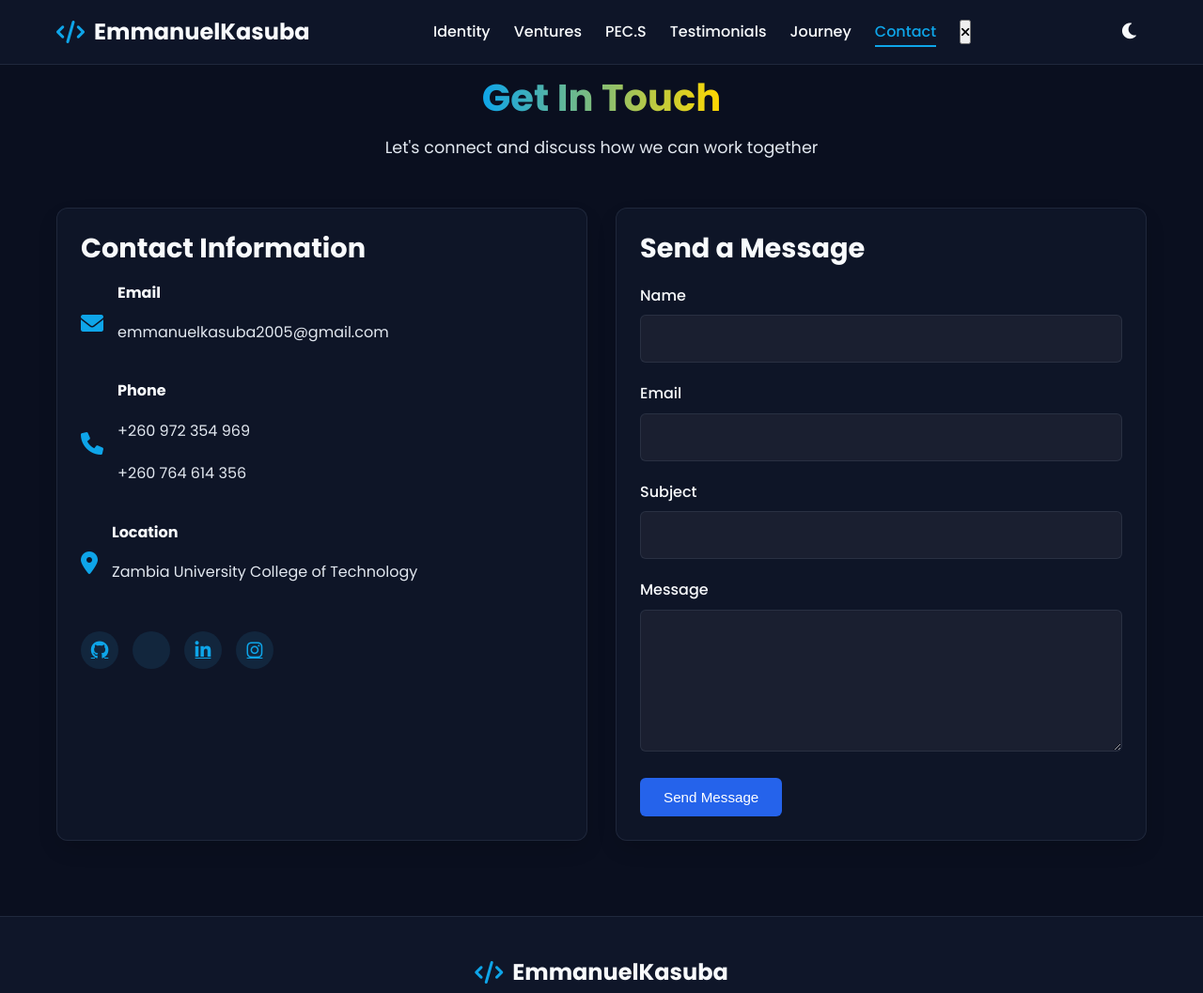
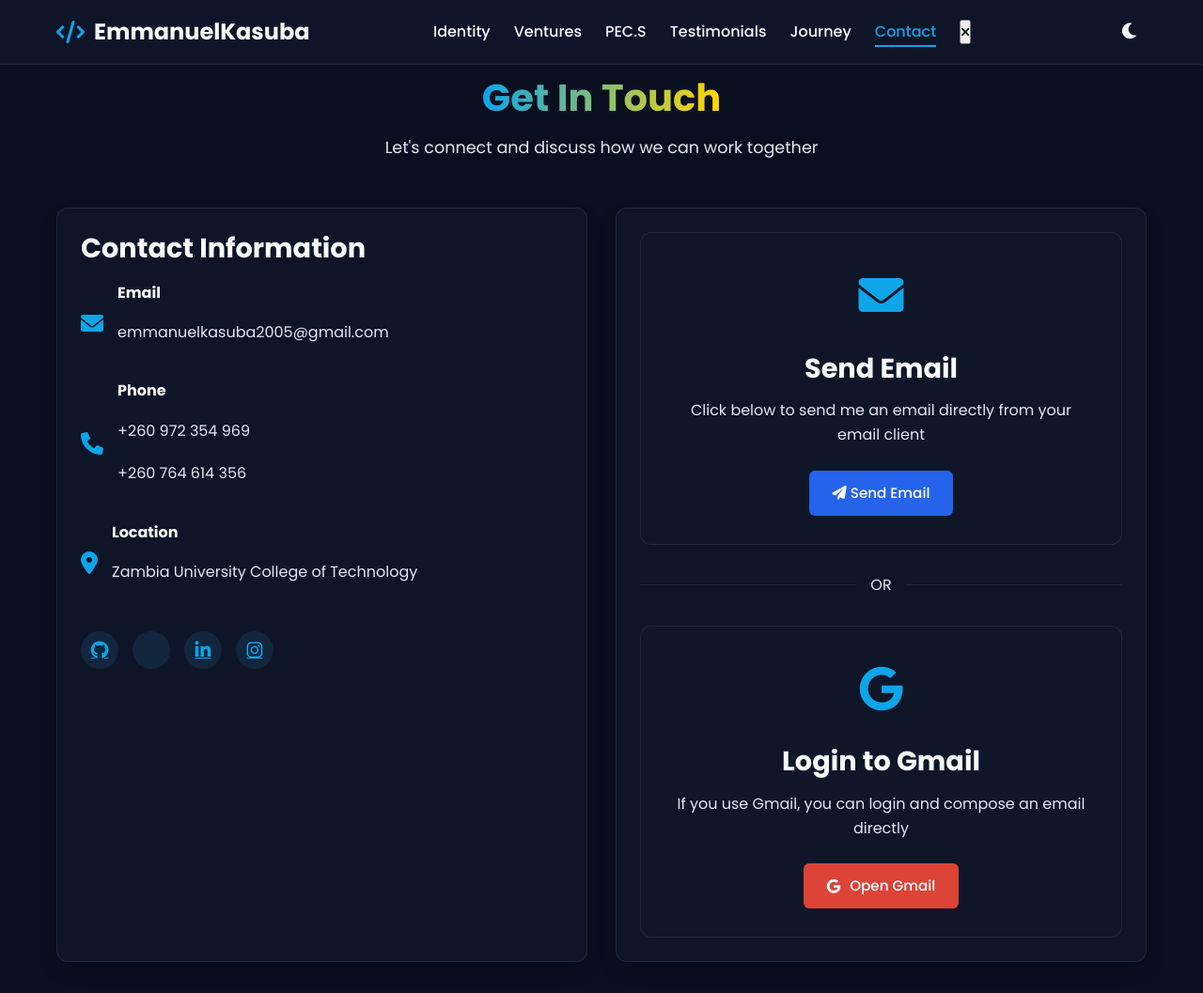
Before and after one commit to emmanuelkasuba/ME, a plain HTML site: page contact.html in a window 1280 px wide. Shown: the top 1057 px of the page at 94% size. Drawn offline with Linux system fonts and the light colour scheme.

Commit message:
the contact form

```diff
--- a/contact.html
+++ b/contact.html
@@ -7,6 +7,69 @@
     <link rel="stylesheet" href="styles.css">
     <link rel="stylesheet" href="https://fonts.googleapis.com/css2?family=Poppins:wght@300;400;500;600;700&display=swap">
     <link rel="stylesheet" href="https://cdnjs.cloudflare.com/ajax/libs/font-awesome/6.0.0/css/all.min.css">
+    <style>
+        .email-option {
+            text-align: center;
+            padding: 30px;
+            border-radius: 12px;
+            background: var(--bg-card);
+            border: 1px solid var(--border-color);
+            transition: all 0.3s ease;
+        }
+
+        .email-option:hover {
+            transform: translateY(-5px);
+            box-shadow: 0 15px 30px rgba(0, 0, 0, 0.15);
+        }
+
+        .email-icon {
+            font-size: 3rem;
+            color: var(--accent);
+            margin-bottom: 20px;
+        }
+
+        .email-option h3 {
+            margin-bottom: 15px;
+            color: var(--text-primary);
+        }
+
+        .email-option p {
+            margin-bottom: 25px;
+            color: var(--text-secondary);
+        }
+
+        .btn-gmail {
+            background: #DB4437;
+            color: white;
+            display: inline-flex;
+            align-items: center;
+            gap: 10px;
+        }
+
+        .btn-gmail:hover {
+            background: #c13a2e;
+            transform: translateY(-2px);
+        }
+
+        .divider {
+            display: flex;
+            align-items: center;
+            margin: 30px 0;
+            color: var(--text-secondary);
+        }
+
+        .divider::before,
+        .divider::after {
+            content: '';
+            flex: 1;
+            height: 1px;
+            background: var(--border-color);
+        }
+
+        .divider span {
+            padding: 0 15px;
+        }
+    </style>
 </head>
 <body>
     <!-- Header -->
@@ -23,7 +86,7 @@
                 <ul id="navMenu">
                     <li><a href="identity.html">Identity</a></li>
                     <li><a href="ventures.html">Ventures</a></li>
-                    <li><a href="pec.s.html">PEC.S</a></li>
+                    <li><a href="pecs.html">PEC.S</a></li>
                     <li><a href="testimonials.html">Testimonials</a></li>
                     <li><a href="journey.html">Journey</a></li>
                     <li><a href="contact.html" class="active">Contact</a></li>
@@ -78,26 +141,32 @@
                 </div>
 
                 <div class="card">
-                    <h3>Send a Message</h3>
-                    <form id="contactForm">
-                        <div class="form-group">
-                            <label for="name">Name</label>
-                            <input type="text" id="name" name="name" required>
+                    <div class="email-option">
+                        <div class="email-icon">
+                            <i class="fas fa-envelope"></i>
                         </div>
-                        <div class="form-group">
-                            <label for="email">Email</label>
-                            <input type="email" id="email" name="email" required>
+                        <h3>Send Email</h3>
+                        <p>Click below to send me an email directly from your email client</p>
+                        <a href="mailto:emmanuelkasuba2005@gmail.com" class="btn">
+                            <i class="fas fa-paper-plane"></i> Send Email
+                        </a>
+                    </div>
+
+                    <div class="divider">
+                        <span>OR</span>
+                    </div>
+
+                    <div class="email-option">
+                        <div class="email-icon">
+                            <i class="fab fa-google"></i>
                         </div>
-                        <div class="form-group">
-                            <label for="subject">Subject</label>
-                            <input type="text" id="subject" name="subject" required>
-                        </div>
-                        <div class="form-group">
-                            <label for="message">Message</label>
-                            <textarea id="message" name="message" rows="5" required></textarea>
-                        </div>
-                        <button type="submit" class="btn">Send Message</button>
-                    </form>
+                        <h3>Login to Gmail</h3>
+                        <p>If you use Gmail, you can login and compose an email directly</p>
+                        <a href="https://mail.google.com/mail/?view=cm&fs=1&to=emmanuelkasuba2005@gmail.com"
+                           target="_blank" class="btn btn-gmail">
+                            <i class="fab fa-google"></i> Open Gmail
+                        </a>
+                    </div>
                 </div>
             </div>
         </div>
```
